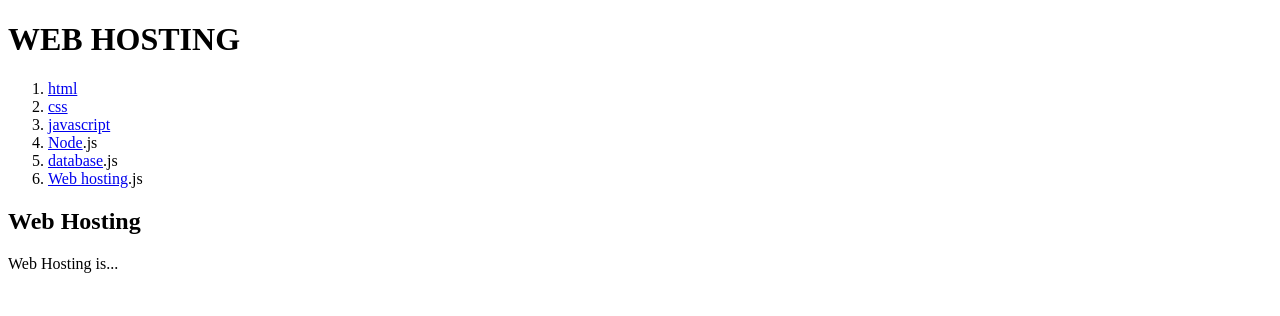
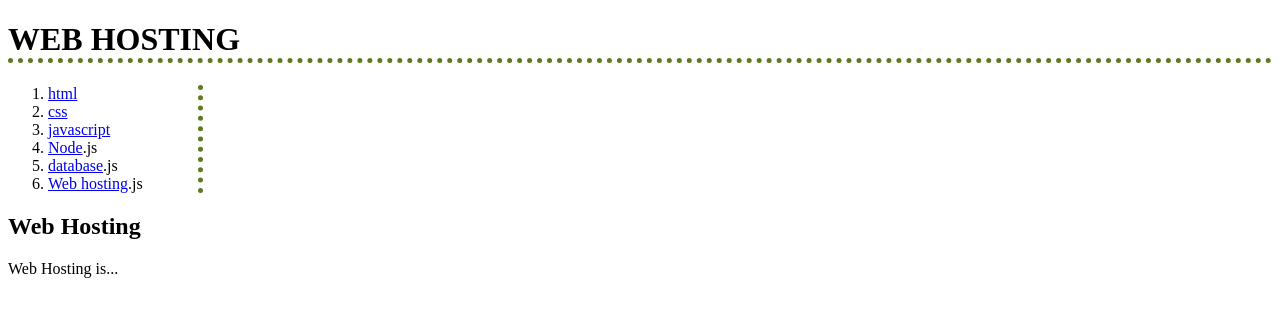
Before and after one commit to ujinuu04/facebook-frontend-v2, a plain HTML site: page 6.html in a window 1280 px wide. Drawn offline with Linux system fonts and the light colour scheme.

Commit message:
css 추가

```diff
--- a/6.html
+++ b/6.html
@@ -3,10 +3,20 @@
     <head>
         <title>WEB - Web Hosting</title>
         <meta charset="UTF-8">
+        <style>
+            h1{
+                border-bottom: 5px dotted rgb(92, 122, 32);
+            }
+
+            ol{
+                border-right: 5px dotted rgb(92, 122, 32);
+                width: 150px;
+            }
+        </style>
     </head>
 
     <body>
-        <h1>WEB HOSTING</h1>
+        <h1><a href="index.html"></a>WEB HOSTING</h1>
         <ol>
             <li><a href="1.html" target="_black">html</a></li>
             <li><a href="2.html">css</a></li>
```
